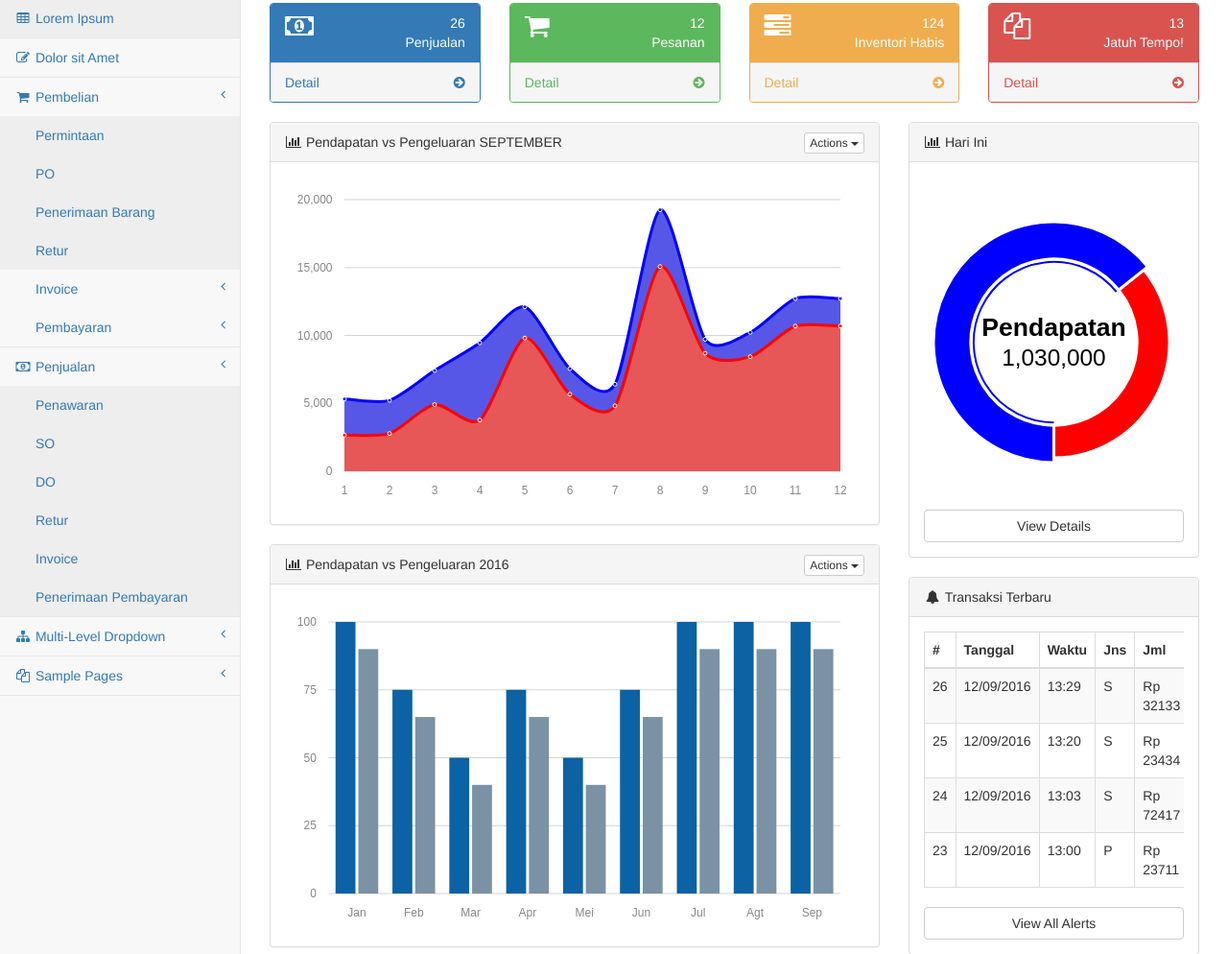
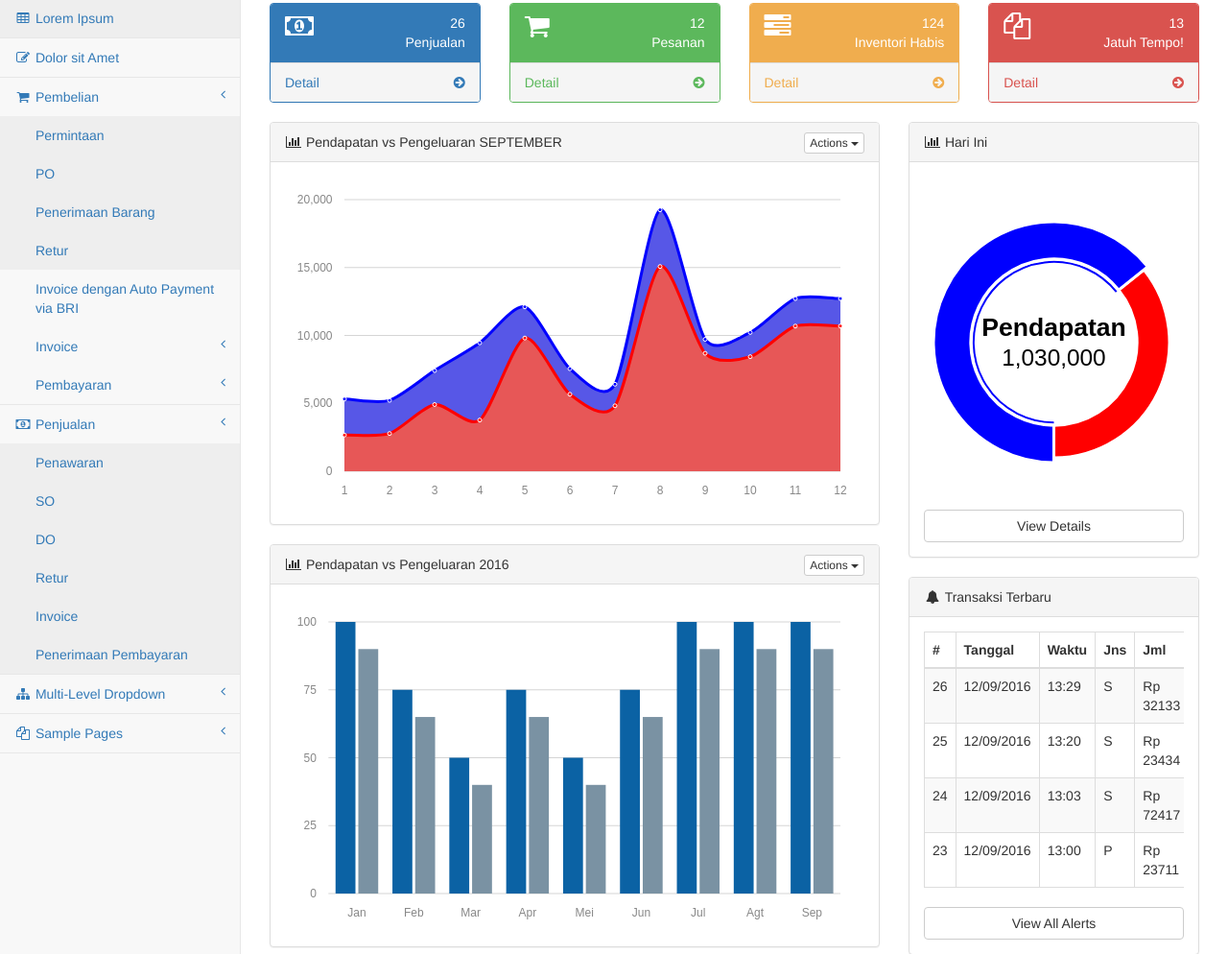
Before and after one commit to futtBucker/hackathonbri, a PHP site: page /index.php in a window 1280 px wide. Shown: the part 158-1152 px from the top of the page at 96% size. Run offline with PHP 8.4, Linux system fonts and the light colour scheme.

Commit message:
2nd commit

```diff
--- a/navigation.php
+++ b/navigation.php
@@ -73,6 +73,9 @@
                         </li>
                         <li>
                             <a href="">Retur</a>
+                        </li>
+                        <li>
+                            <a href="purchase_invoice.php">Invoice dengan Auto Payment via BRI</a>
                         </li>
                         <li>
                             <a href="purchase_invoice.php">Invoice <span class="fa arrow"></span></a>
```
